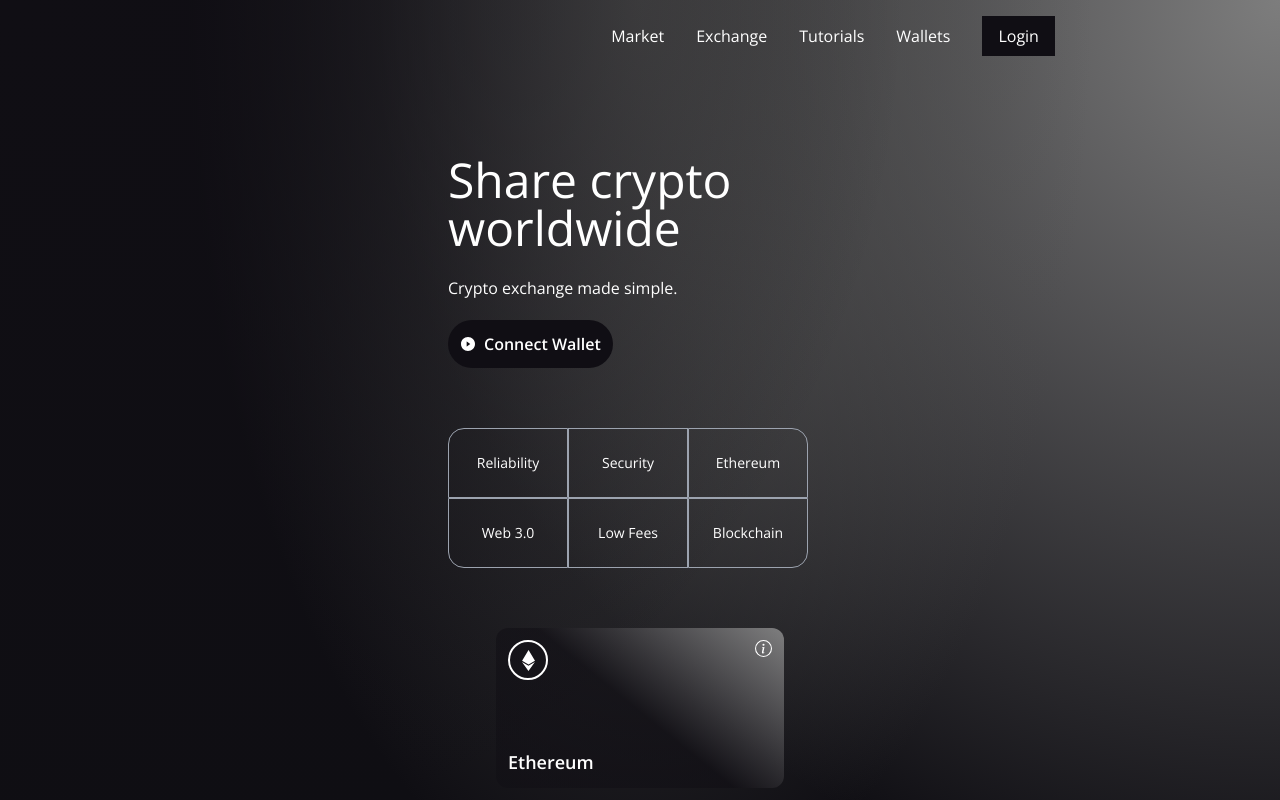
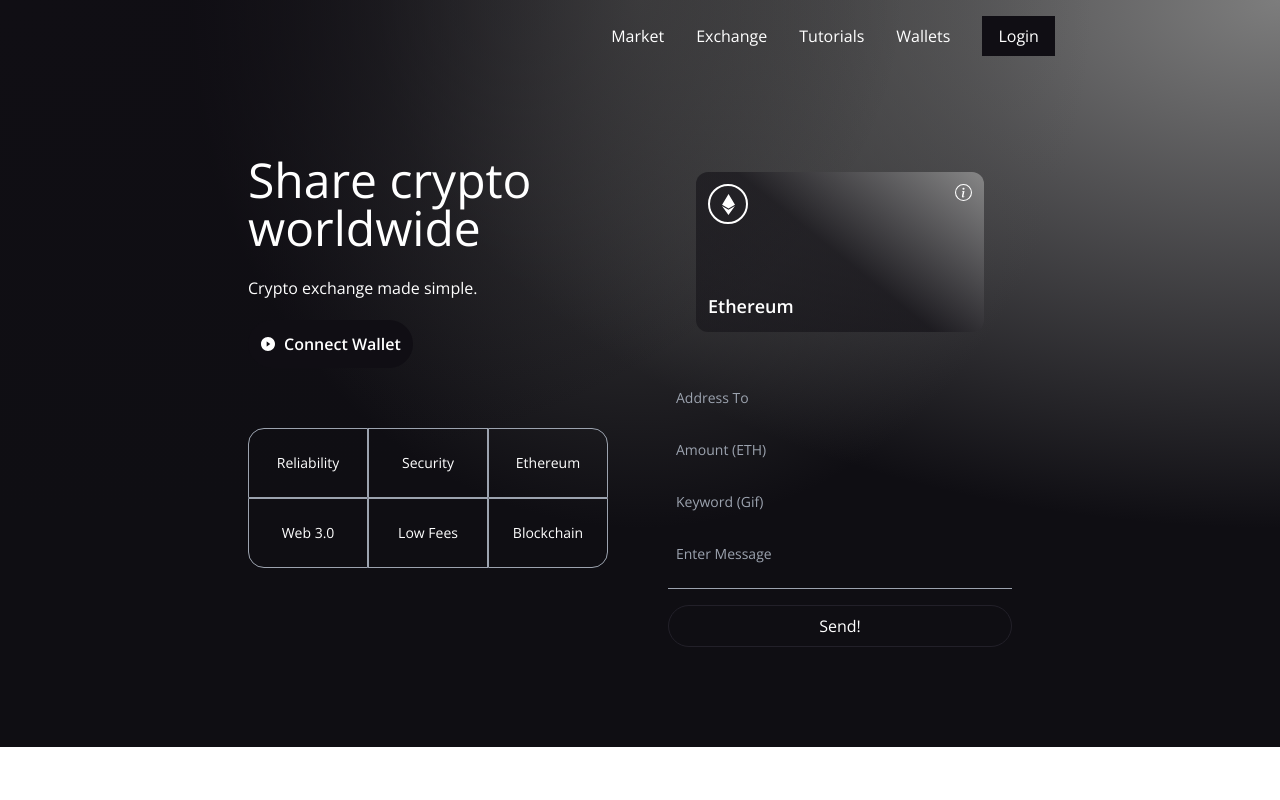
Before and after one commit to Roeck/Therion, a React (Vite) app in the folder client/: page / in a window 1280 px wide. Shown: the top 800 px of the page. Built offline with nearby package versions, Linux system fonts and the light colour scheme.

Commit message:
Tailwind config update

```diff
--- a/client/src/components/Welcome.jsx
+++ b/client/src/components/Welcome.jsx
@@ -91,7 +91,7 @@
                       <Input placeholder="Enter Message" name="message" type="text" handleChange={() => {}} />
                 <div className="h-[1px] w-full bg-gray-400 my-2" />
 
-            {true ? (
+            {false ? (
               <Loader />
               ) : (
                 <button
--- a/client/tailwind.config.js
+++ b/client/tailwind.config.js
@@ -1,9 +1,35 @@
 module.exports={
-  content: [
-    "./src/**/*.{js,jsx,ts,tsx}",
-  ],
+  purge: ["./src/**/*.{js,jsx,ts,tsx}","./public/index.html"],
+  mode: "jit",
+  darkMode: false, // or 'media' or 'class'
   theme: {
+    fontFamily: {
+      display: ["Open Sans","sans-serif"],
+      body: ["Open Sans","sans-serif"],
+    },
+    extend: {
+      screens: {
+        mf: "990px",
+      },
+      keyframes: {
+        "slide-in": {
+          "0%": {
+            "-webkit-transform": "translateX(120%)",
+            transform: "translateX(120%)",
+          },
+          "100%": {
+            "-webkit-transform": "translateX(0%)",
+            transform: "translateX(0%)",
+          },
+        },
+      },
+      animation: {
+        "slide-in": "slide-in 0.5s ease-out",
+      },
+    },
+  },
+  variants: {
     extend: {},
-  },
-  plugins: [],
-}
+  }
+  // plugins: [require("@tailwindcss/forms")],
+};
```
